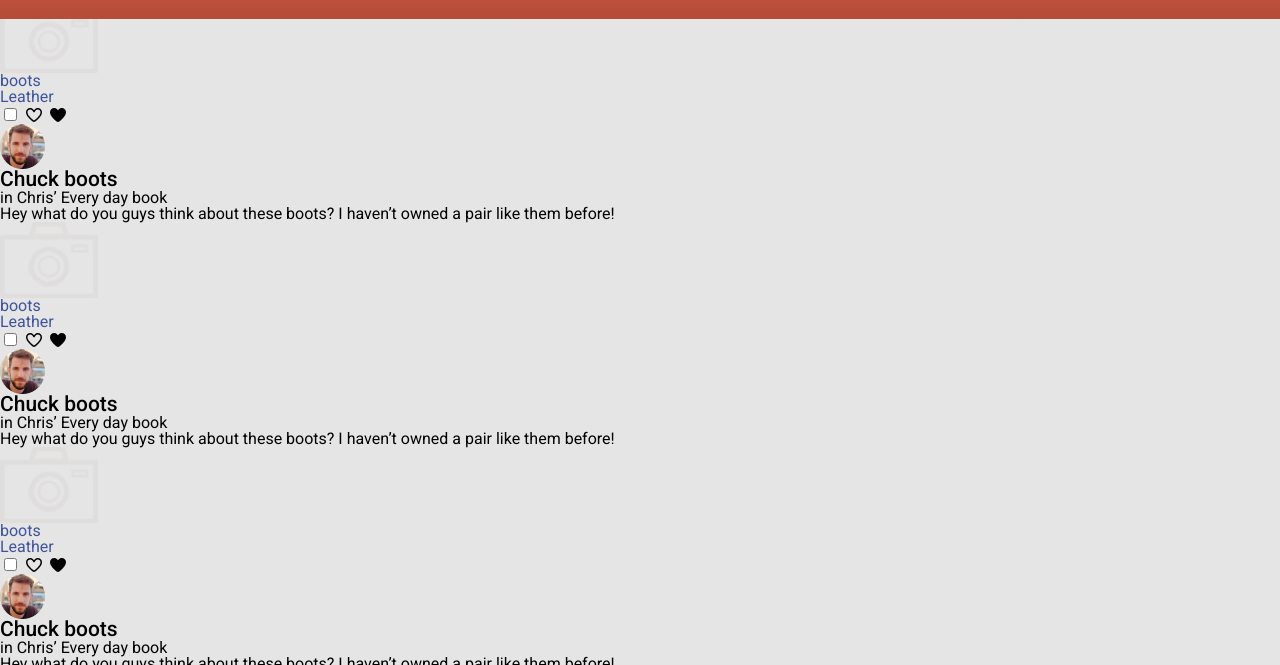
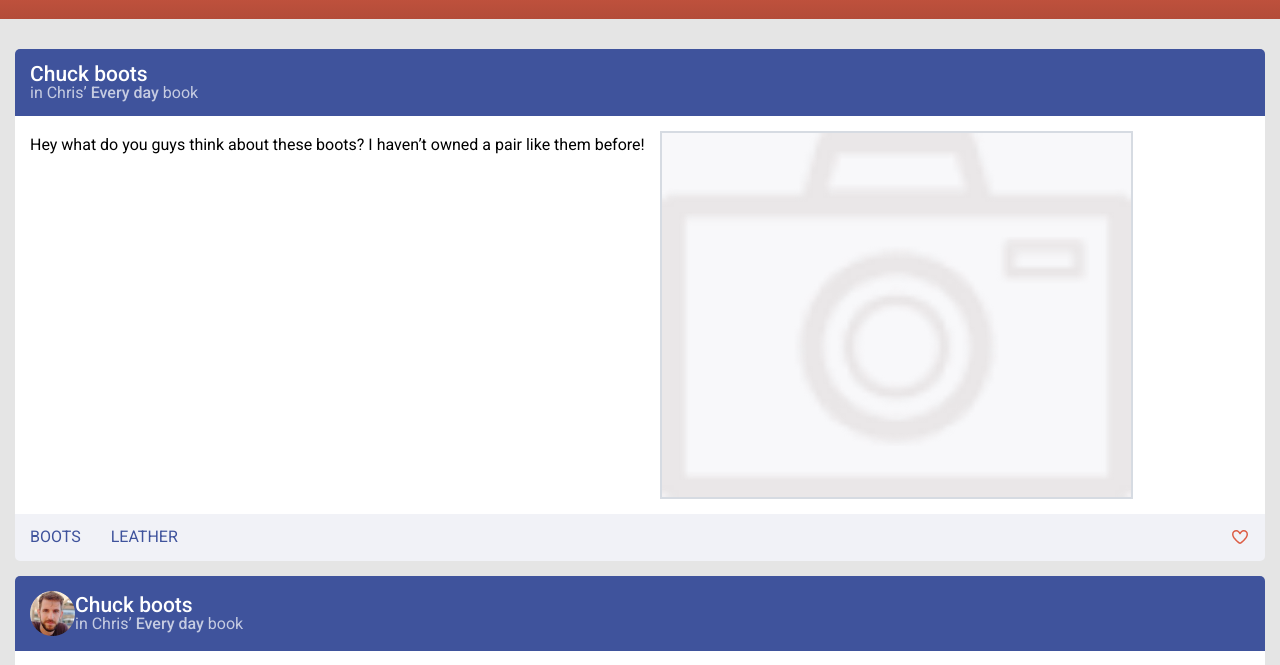
Before and after one commit to wooyeonhi/project_lookbook, a plain HTML site: page site/index.html in a window 1280 px wide. Shown: the part 56-721 px from the top of the page. Drawn offline with nearby package versions, Linux system fonts and the light colour scheme.

Commit message:
main page list 완성

```diff
--- a/site/css/main.css
+++ b/site/css/main.css
@@ -16,6 +16,93 @@ body{
 a{
    color:#3F539C;
    text-decoration:  none;
+}
+.main_layout{
+   padding-top: 90px;
+}
+.sub_layout{
+   padding-top: 160px;
+}
+main{
+   padding: 15px;
+}
+.product_list > li{
+   border-radius: 5px;
+   overflow: hidden;
+   margin-bottom: 15px;
+}
+.product_list_header{
+   background: #3F539C;
+   padding: 15px;
+}
+.product_list footer{
+   background: #F1F2F7;
+   padding: 15px;
+}
+.product_list .content{
+   background: #fff;
+   padding: 15px;
+}
+.latest li header{
+   align-items: center;
+   justify-content: flex-start;
+   display: flex;
+}
+.list_titles h3{
+   color:#fff;
+}
+.list_titles h4{
+   color:rgba(255,255,255,.7);
+}
+.list_titles h4 em{
+  font-weight: 500;
+}
+.latest li .content{
+   display: flex;
+}
+.latest li .content .product_img{
+   flex:0.8;
+   display: flex;
+   justify-content: center;
+   align-items: center;
+   min-height: 120px;
+   border:2px solid #d6dbe2;
+   margin-left: 15px;
+   background: #f8f8fa;
+}
+.latest li .content .product_img img{
+   width: 100%;
+   height: auto;
+}
+.latest li .content .product_brief_desc {
+   line-height: 27px;
+}
+.latest li footer{
+   display: flex;
+   justify-content: space-between;
+}
+.latest li footer .tags{
+   display: flex;
+   align-items: center;
+}
+.latest li footer .tags li{
+   margin-right: 30px;
+   text-transform: uppercase;
+}
+.latest li footer form input{
+   display: none;
+}
+.latest li footer label{
+   position: relative;
+   color:#dd5e46;
+}
+.latest li footer label span:last-child{
+   position: absolute;
+   top:0;
+   opacity: 0;
+}
+.latest li footer form input:checked + label span:last-child{
+   opacity: 1;
 }
 /* --------  Main page ------- */
 .main_header{
--- a/site/index.html
+++ b/site/index.html
@@ -14,7 +14,7 @@
 
 </head>
 
-<body>
+<body class="main_layout">
    <header class="main_header">
       <div class="header_inner">
          <span class="aside_toggle">
@@ -77,7 +77,7 @@
                      <p>Hey what do you guys think about these boots? I haven’t owned a pair like them before!</p>
                   </div>
                   <div class="product_img">
-                  <img src="images/no_pic.png" alt="no_pic">
+                     <img src="images/img-1.jpg" alt="img-1">
                   </div>
                </div>
                <footer>
```
Also changed, not shown: site/images/img-1.jpg (added), site/images/img-2.jpg (added), site/images/img-3.jpg (added), site/images/img-4.jpg (added). Lines whose indentation alone changed are shown as unchanged.
